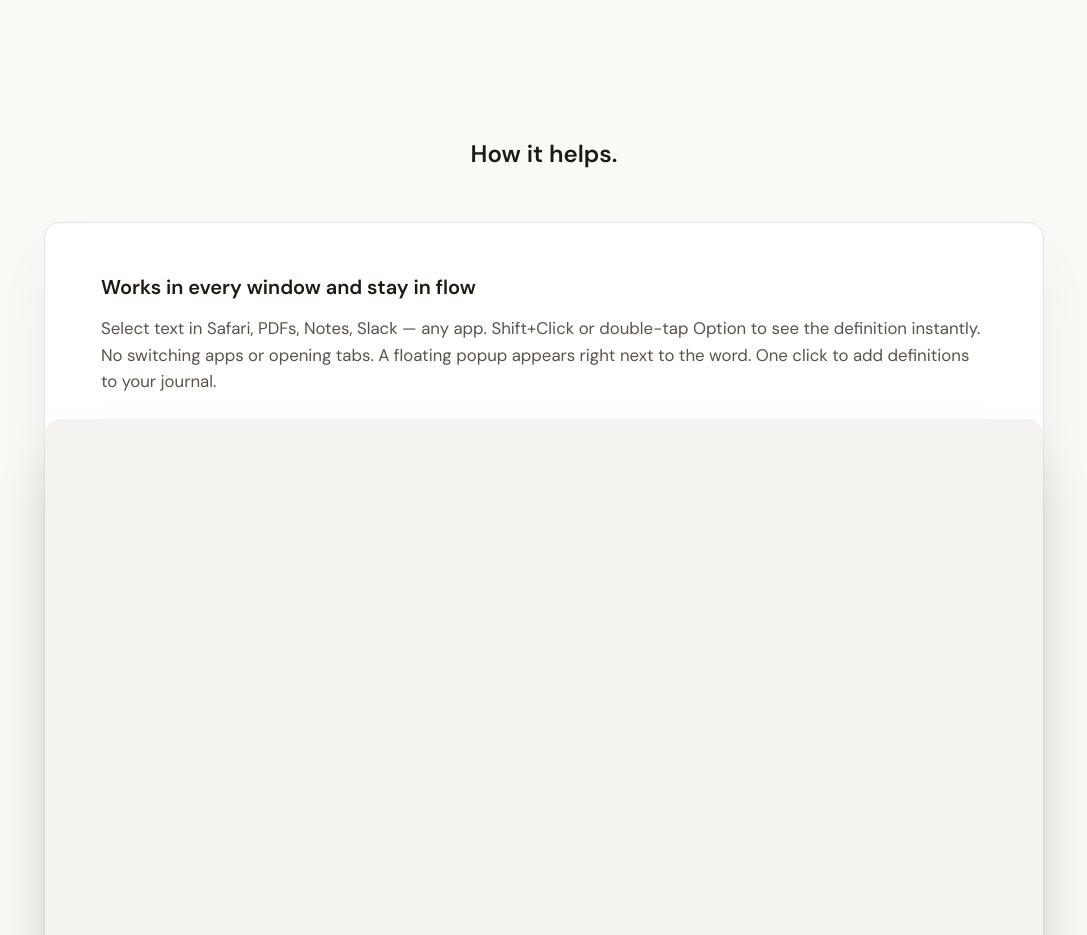
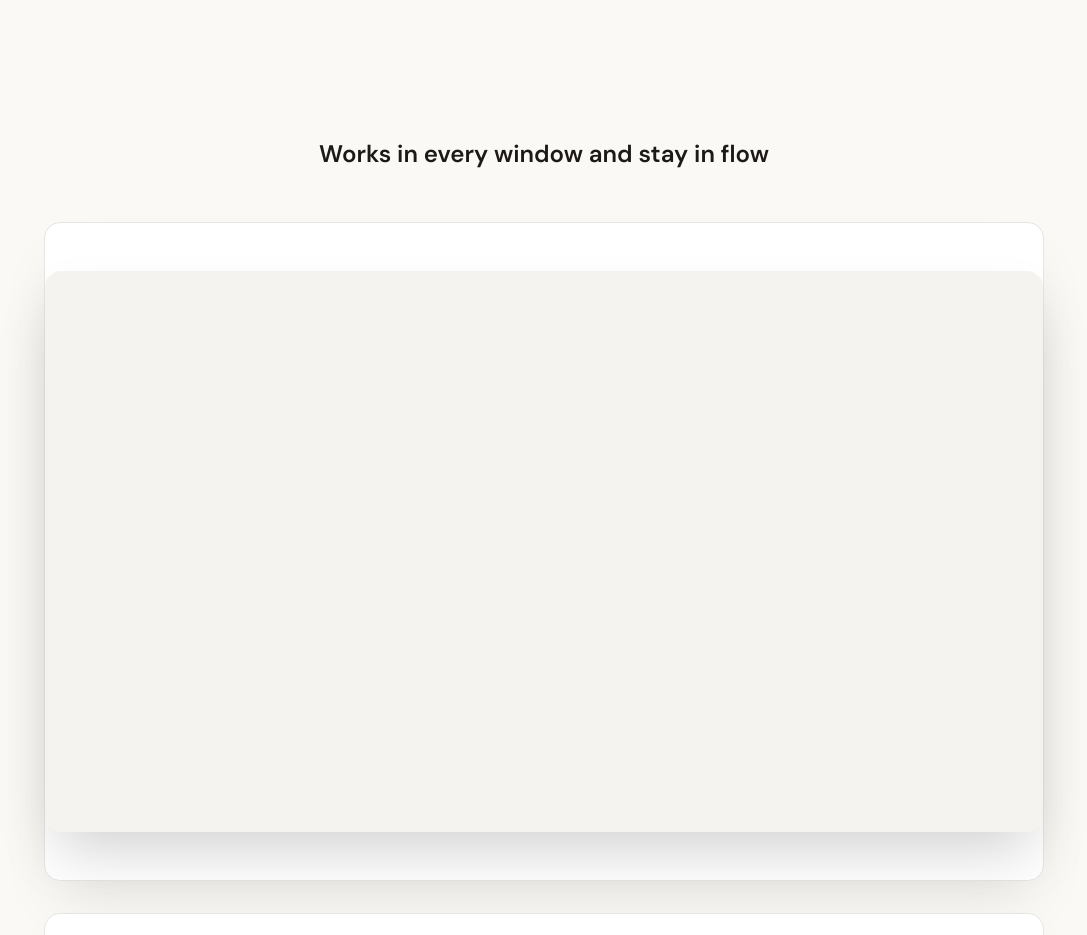
Before and after one commit to shawn0808/WordJournal, a plain HTML site: page docs/index.html in a window 1280 px wide. Shown: the part 1420-2355 px from the top of the page, without its empty margins (96-1183 px from the left). Drawn offline with Linux system fonts and the light colour scheme.

Commit message:
Replace 'How it helps' with section title, remove redundant text from first feature
Made-with: Cursor

```diff
--- a/docs/index.html
+++ b/docs/index.html
@@ -398,11 +398,9 @@
 
   <section class="features-section">
     <div class="container">
-      <h2>How it helps.</h2>
+      <h2>Works in every window and stay in flow</h2>
       <div class="features">
         <div class="feature">
-          <h3>Works in every window and stay in flow</h3>
-          <p>Select text in Safari, PDFs, Notes, Slack — any app. Shift+Click or double-tap Option to see the definition instantly. No switching apps or opening tabs. A floating popup appears right next to the word. One click to add definitions to your journal.</p>
           <div class="feature-demo">
             <!-- Add GIF here -->
           </div>
```
